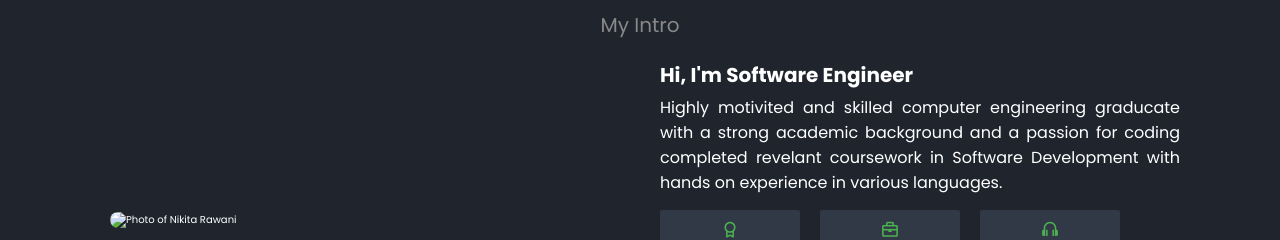
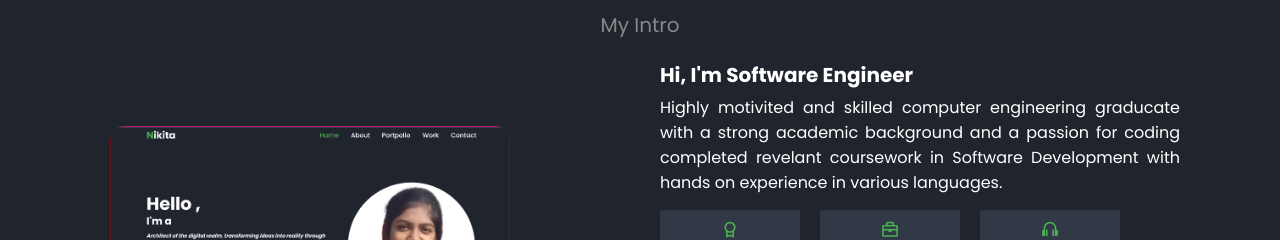
Before and after one commit to nick24github/Nikita_Portfolio, a plain HTML site: page index.html in a window 1280 px wide. Shown: the part 680-920 px from the top of the page. Drawn offline with nearby package versions, Linux system fonts and the light colour scheme.

Commit message:
Update index.html
Signed-off-by: Nikita Rawani <109915680+nick24github@users.noreply.github.com>

```diff
--- a/index.html
+++ b/index.html
@@ -78,7 +78,7 @@
         <p class="subtitlequali">My Intro</p>
 
         <div class="about_container1 container grid">
-            <img src="./images/" alt="Photo of  Nikita Rawani" class="about-img">
+            <img src="./images/portfolio-image.png" alt="Photo of  Nikita Rawani" class="about-img">
 
             <div class="about-data">
                 <h3 class="about-heading">Hi, I'm Software Engineer</h3>
```
